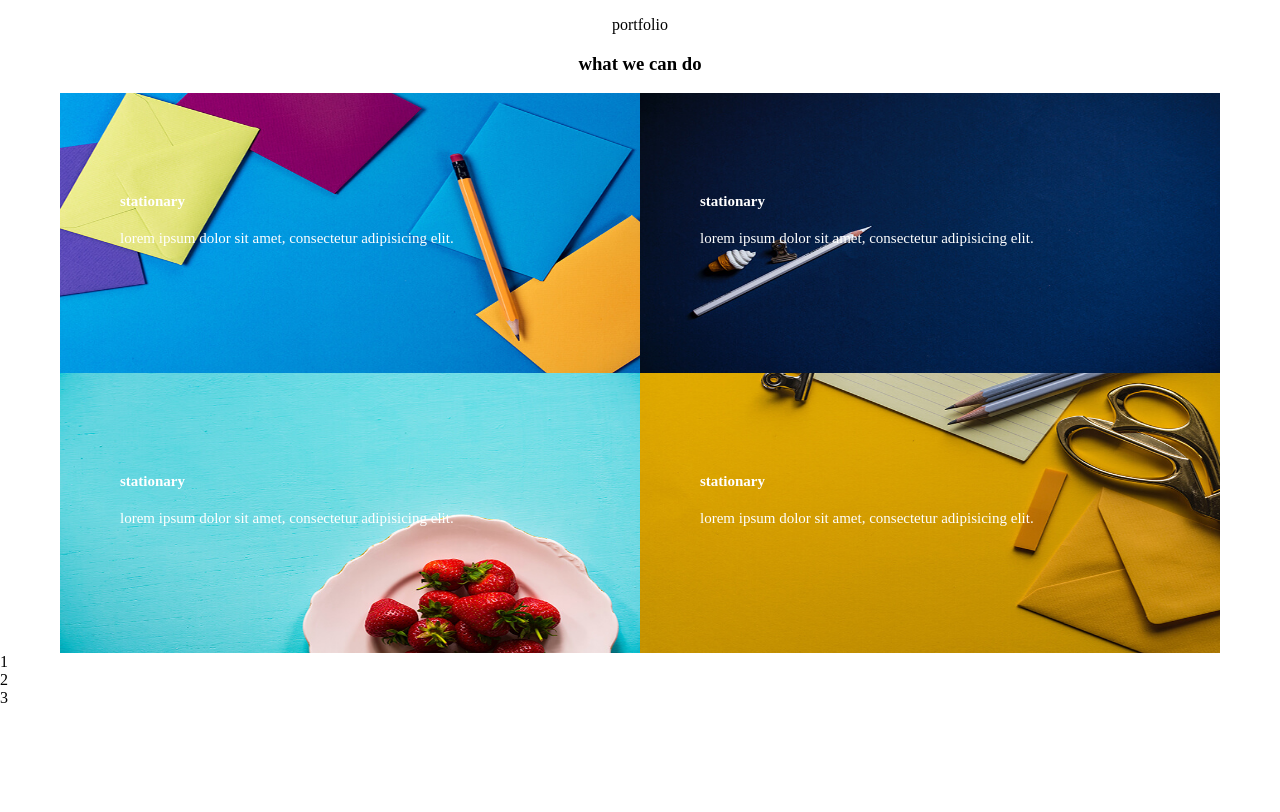
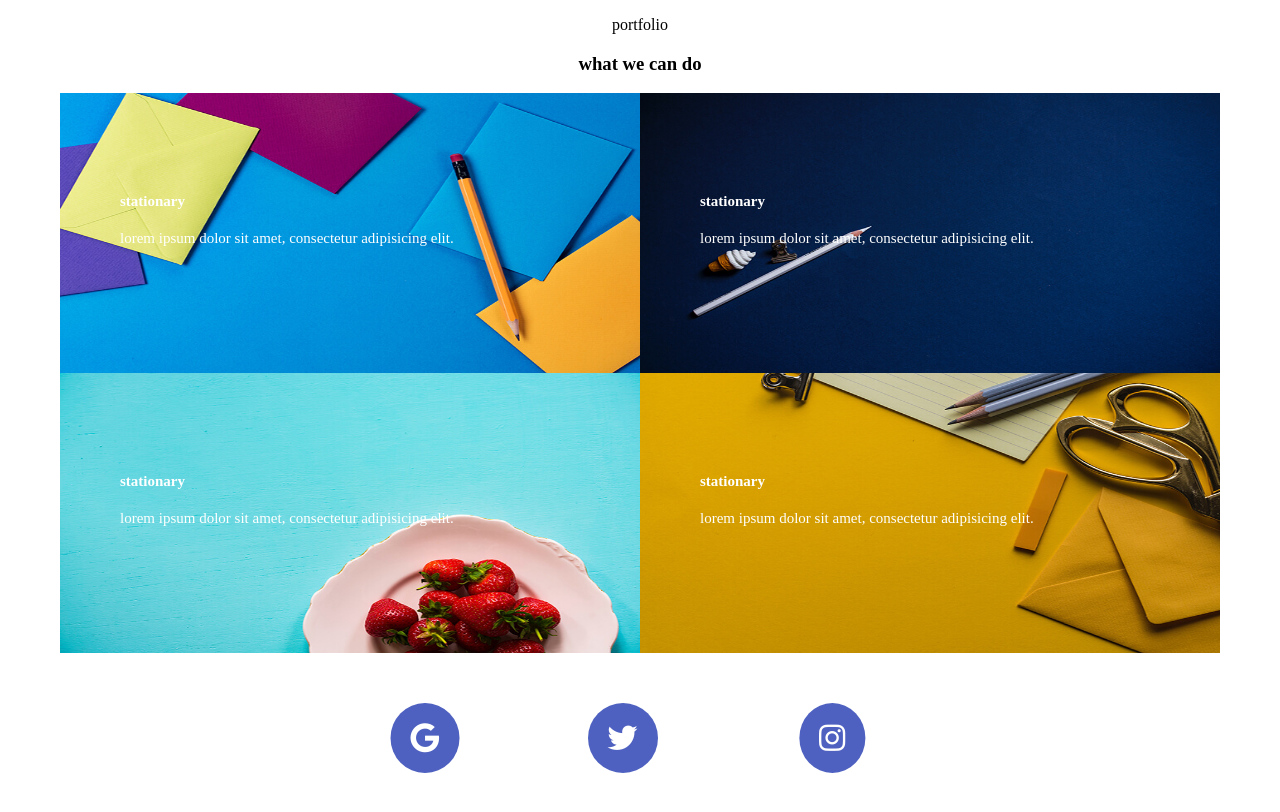
Before and after one commit to tmdghks8642/coddingapple_project_01, a plain HTML site: page project01_2.html in a window 1280 px wide. Drawn offline with Linux system fonts and the light colour scheme.

Commit message:
코딩애플 프로젝트_01_02 최종본

```diff
--- a/css/main.css
+++ b/css/main.css
@@ -54,7 +54,7 @@ body {
 .bottom-text {
    text-align: center;
    position: relative;
-   bottom: 20vh;
+   bottom: 15vh;
    color: white;
 }
 
--- a/css/project01_2.css
+++ b/css/project01_2.css
@@ -4,6 +4,7 @@ div {
 
 body {
     margin: 0px;
+    height: 100vh;
 }
 
 .top-title {
@@ -29,6 +30,7 @@ body {
 .main-box-img img {
     width: 100%;
     height: 100%;
+
 }
 
 .main-box-text  {
@@ -38,3 +40,44 @@ body {
     font-size: 15px;
     color: white;
 }
+
+.footer  {
+    padding: 50px;
+}
+
+.footer i {
+    padding: 20px;
+    font-size:30px;
+    background-color: #4e61c0;
+    color: white;
+    border-radius: 50%;
+    position: relative;
+    left: 50vw;
+    transform: translate(-250%,0%);
+}
+
+.footer i:nth-child(1) {
+    position: relative;
+    left: 40vw;
+}
+.footer i:nth-child(2) {
+    position: relative;
+    left: 50vw;
+}
+.footer i:nth-child(3) {
+    position: relative;
+    left: 60vw;
+}
+
+.white-box {
+    position: absolute;
+    width: 100%;
+    height: 100%;
+    z-index : 2;
+    border : 0px solid white;
+    transition: all 1s;
+  }
+
+  .white-box:hover {
+    border : 30px solid white;
+  }
--- a/project01_2.html
+++ b/project01_2.html
@@ -6,6 +6,7 @@
     <meta name="viewport" content="width=device-width, initial-scale=1.0">
     <title>Document</title>
     <link rel="stylesheet" href="./css/project01_2.css">
+    <link rel="stylesheet" href="https://cdnjs.cloudflare.com/ajax/libs/font-awesome/6.3.0/css/all.min.css" integrity="sha512-SzlrxWUlpfuzQ+pcUCosxcglQRNAq/DZjVsC0lE40xsADsfeQoEypE+enwcOiGjk/bSuGGKHEyjSoQ1zVisanQ==" crossorigin="anonymous" referrerpolicy="no-referrer" />
 </head>
 <body>
     <div class="top-title">
@@ -14,6 +15,7 @@
     </div>
     <div class="main-box">
         <div class="main-box-img">
+            <div class="white-box"></div>
             <img src="./img/portfolio-1.jpg">
             <div class="main-box-text">
                 <h4>stationary</h4>
@@ -21,6 +23,7 @@
             </div>
         </div>
         <div class="main-box-img">
+            <div class="white-box"></div>
             <img src="./img/portfolio-2.jpg">
             <div class="main-box-text">
                 <h4>stationary</h4>
@@ -30,6 +33,7 @@
     </div>
     <div class="main-box">
         <div class="main-box-img">
+            <div class="white-box"></div>
             <img src="./img/portfolio-3.jpg">
             <div class="main-box-text">
                 <h4>stationary</h4>
@@ -37,6 +41,7 @@
             </div>
         </div>
         <div class="main-box-img">
+            <div class="white-box"></div>
             <img src="./img/portfolio-4.jpg">
             <div class="main-box-text">
                 <h4>stationary</h4>
@@ -44,10 +49,10 @@
             </div>
         </div>
     </div>
-    <div>
-        <div>1</div>
-        <div>2</div>
-        <div>3</div>
+    <div class="footer">
+        <i class="fa-brands fa-google"></i>
+        <i class="fa-brands fa-twitter"></i>
+        <i class="fa-brands fa-instagram"></i>
     </div>
 </body>
 </html>
```
